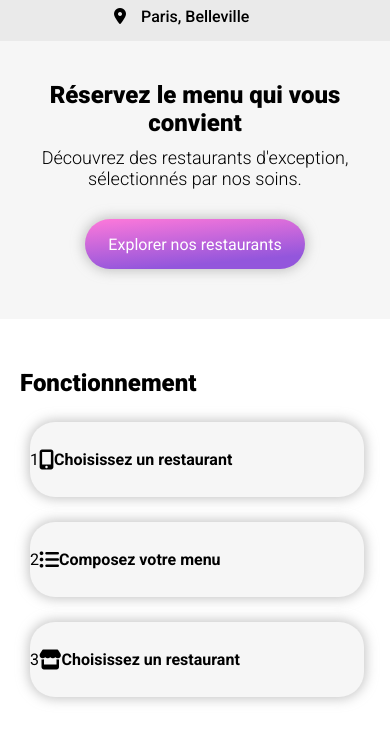
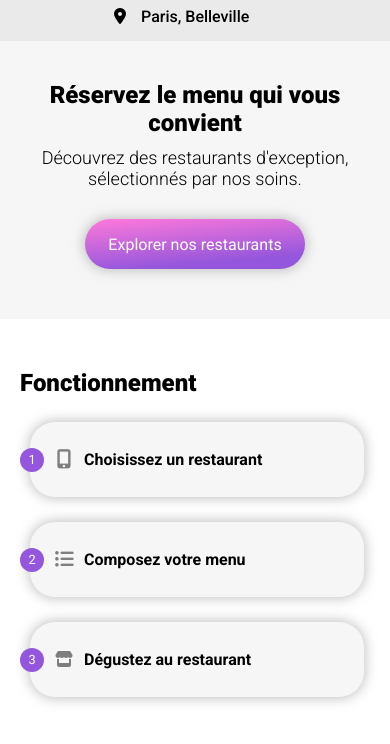
Before and after one commit to Ikeket/DelmasSarah_3_04112020, a website: page index.html in a window 390 px wide. Shown: the part 71-815 px from the top of the page. Drawn offline with Linux system fonts and the light colour scheme; a web font is replaced by a local one.

Commit message:
:art::iphone::computer: add media quieries (via mixins) for responsive design

```diff
--- a/index.html
+++ b/index.html
@@ -35,21 +35,23 @@
         <article class="sect-one__guide">
             <h2>Fonctionnement</h2>
             <div class="sect-one__guide-list">
-                <span class="sect-one__guide-list__number">1</span>
-                <i class="fa fas fa-mobile-alt fa-lg"></i>
-                <h3>Choisissez un restaurant</h3>
-            </div>
+                <div class="sect-one__guide-list__bloc">
+                    <span class="sect-one__guide-list__bloc__number number">1</span>
+                    <span class="fa fas fa-mobile-alt"></span>
+                    <span class="text">Choisissez un restaurant</span>
+                </div>
 
-            <div class="sect-one__guide-list">
-                <span class="sect-one__guide-list__number">2</span>
-                <i class="fa fas fa-list-ul fa-lg"></i>
-                <h3>Composez votre menu</h3>
-            </div>
+                <div class="sect-one__guide-list__bloc">
+                    <span class="sect-one__guide-list__bloc__number number">2</span>
+                    <span class="fa fas fa-list-ul"></span>
+                    <span class="text">Composez votre menu</span>
+                </div>
 
-            <div class="sect-one__guide-list">
-                <span class="sect-one__guide-list__number">3</span>
-                <i class="fa fas fa-store fa-lg"></i>
-                <h3>Choisissez un restaurant</h3>
+                <div class="sect-one__guide-list__bloc">
+                    <span class="sect-one__guide-list__bloc__number number">3</span>
+                    <span class="fa fas fa-store"></span>
+                    <span class="text">Dégustez au restaurant</span>
+                </div>
             </div>
         </article>
     </section>
--- a/sass/base/_typography.scss
+++ b/sass/base/_typography.scss
@@ -26,9 +26,25 @@ h2 {
     font-weight: 800;
     font-size: 1.5em;
 }
-h3 {
-    font-size: 1em;
-    font-weight: 600;
+
+span {
+    &.number {
+        font-size: 0.8em;
+        color: $octonary-color;
+    }
+
+    &.fa {
+        font-size: 1.2em;
+        color: $denary-color;
+
+        &.fa-store {
+            font-size: 1em;
+        }
+    }
+
+    &.text {
+        font-weight: 600;
+    }
 }
 p {
     font-size: 18px;
--- a/sass/layout/_sect-one.scss
+++ b/sass/layout/_sect-one.scss
@@ -5,9 +5,7 @@
     background-color: $quaternary-color;
     box-shadow: inset 0px 6px 5px -7px $senary-color;
     // box-shadow mixin not configured for single use of the property
-
     @include flex-CC;
-
         & input {
             background-color: $quaternary-color;
             border: none;
@@ -21,13 +19,10 @@
         flex-direction: column;
         padding: 40px 30px 30px 30px;
         text-align: center;
-
         @include flex-CC;
-
         & h2 {
             margin: 0 15px;
         }
-
         & p {
             margin: 10px auto;
         }
@@ -35,50 +30,59 @@
 
     &__guide {
         margin: 50px 20px;
+        @include xl {
+            margin: 50px auto;
+            width: 1023px;
+            & h2 {
+                margin-bottom: 30px;
+                text-align: center;
+            }
+        }
 
         &-list {
+        // empty space for futures properties
+            @include xl {
+                @include flex-CC;
+            }
+            &__bloc {
                 align-items: center;
                 background-color: $quinary-color;
                 display: flex;
                 height: 75px;
                 margin: 25px 6px 25px 10px;
                 width: auto;
-
                 @include box-shadow;
                 @include radius25;
+                @include xl {
+                    flex-direction: row;
+                    margin: auto 25px;
+                    width: 400px;
                 }
-
-        //     &__number {
-        //         display: flex;
-        //         align-items: center;
-        //         justify-content: center;
-        //         font-weight: 400;
-        //         width: 24px;
-        //         height: 24px;
-        //         background-color: $primary-color;
-        //         border-radius: 25px;
-        //         color: white;
-        //         margin-left: -10px;
-        //     }
-
-        //     & .fas {
-        //         display: flex;
-        //         align-items: center;
-        //         justify-content: center;
-        //         width: 24px;
-        //         height: 24px;
-        //         color: grey;
-        //         margin: 0 20px;
-        //     }
-
-        //     &:hover {
-        //         background-color: $fourth-background;
-
-        //         & .fas {
-        //             color: $primary-color;
-        //         }
-        //     }
-        // }
+                &__number {
+                    background-color: $primary-color;
+                    height: 24px;
+                    margin-left: -10px;
+                    width: 24px;
+                    @include flex-CC;
+                    @include radius25;
+                }
+                & .fa {
+                    height: 40px;
+                    width: 40px;
+                    @include flex-CC;
+                    @include md {
+                        height: 60px;
+                        width: 60px;
+                    }
+                }
+                &:hover {
+                    background-color: $septenary-color;
+                    & .fa {
+                        color: $primary-color;
+                    }
+                }
             }
 
         }
+    }
+}
--- a/sass/main.scss
+++ b/sass/main.scss
@@ -1,3 +1,5 @@
+
+@import "./utils/breakpoints";
 @import "./utils/variables";
 // @import "./utils/functions";
 @import "./utils/mixins";
--- /dev/null
+++ b/sass/utils/_breakpoints.scss
@@ -0,0 +1,11 @@
+// small mobiles
+$screen-sm-min: 375px;
+
+// Small tablets (portrait view)
+$screen-md-min: 600px;
+
+// tablets
+$screen-lg-min: 900px;
+
+// large tablets and desktop
+$screen-xl-min: 1024px;
--- a/sass/utils/_mixins.scss
+++ b/sass/utils/_mixins.scss
@@ -18,3 +18,32 @@
 @mixin bright-button {
     filter: brightness(1.10);
 }
+
+
+// Small devices 375
+@mixin sm {
+    @media (min-width: #{$screen-sm-min}) {
+        @content;
+    }
+}
+
+ // Medium devices 600
+@mixin md {
+    @media (min-width: #{$screen-md-min}) {
+        @content;
+    }
+}
+
+ // Large devices 900
+@mixin lg {
+    @media (min-width: #{$screen-lg-min}) {
+        @content;
+    }
+}
+
+ // Large devices 1023
+@mixin xl {
+    @media (min-width: #{$screen-xl-min}) {
+        @content;
+    }
+}
--- a/sass/utils/_variables.scss
+++ b/sass/utils/_variables.scss
@@ -12,6 +12,7 @@ $septenary-color: rgba(245, 237, 255, 1); // #F5EDFF section bg:hover
 // fonts colours
 $octonary-color: rgba(255, 255, 255, 1); // WHITE : for buttons and footer__logo
 $nonary-color: rgba(0, 135, 102, 1); // #008766 for restaurant__link--new
+$denary-color: rgba(126, 126, 126, 1); // #7E7E7E for icons
 
 $primary-font: "Roboto", sans-serif;
 $secondary-font: "Font Awesome 5 free", sans-serif;
```
Also changed, not shown: css/main.css, sass/base/_base.scss (line endings or trailing spaces). Lines whose indentation alone changed are shown as unchanged.
